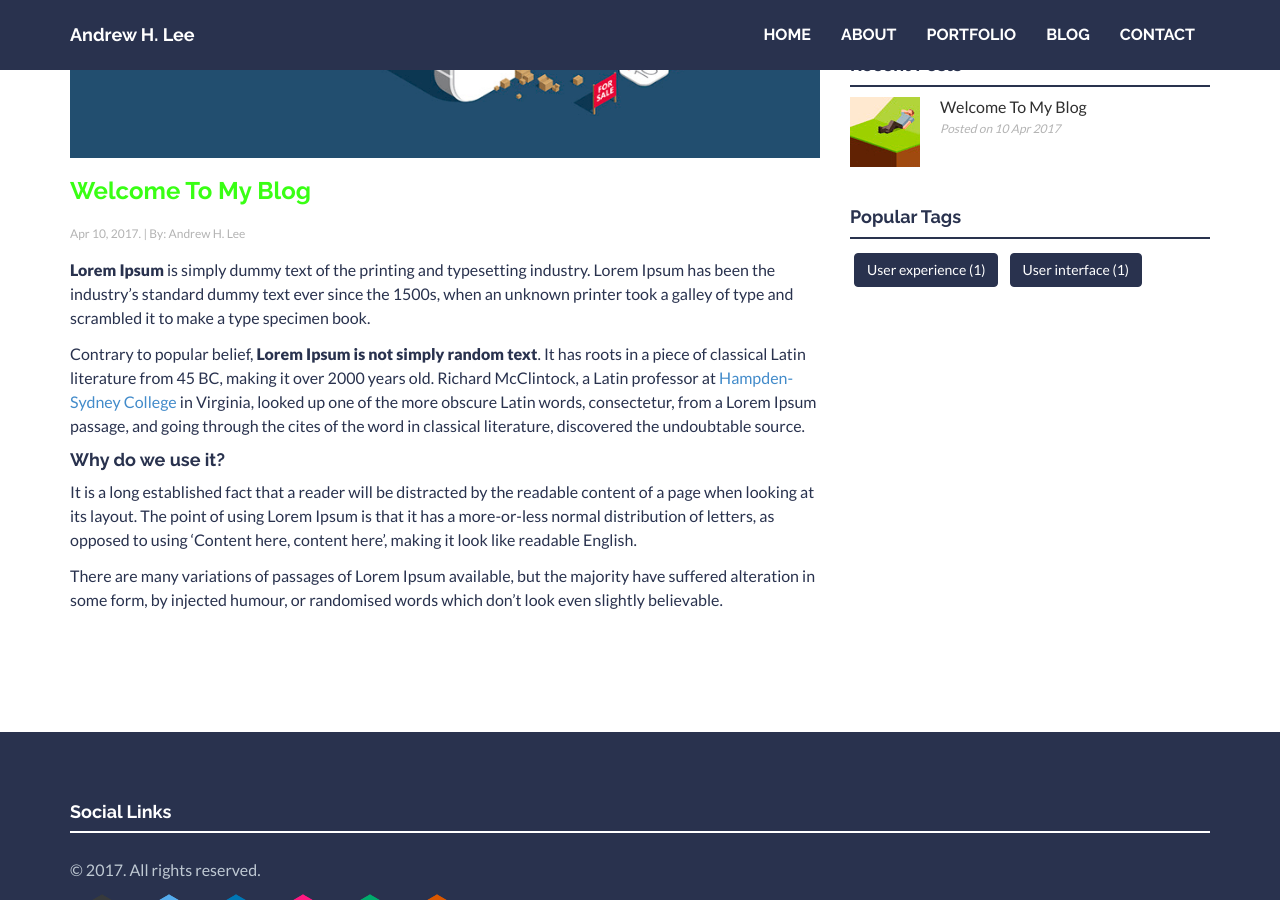
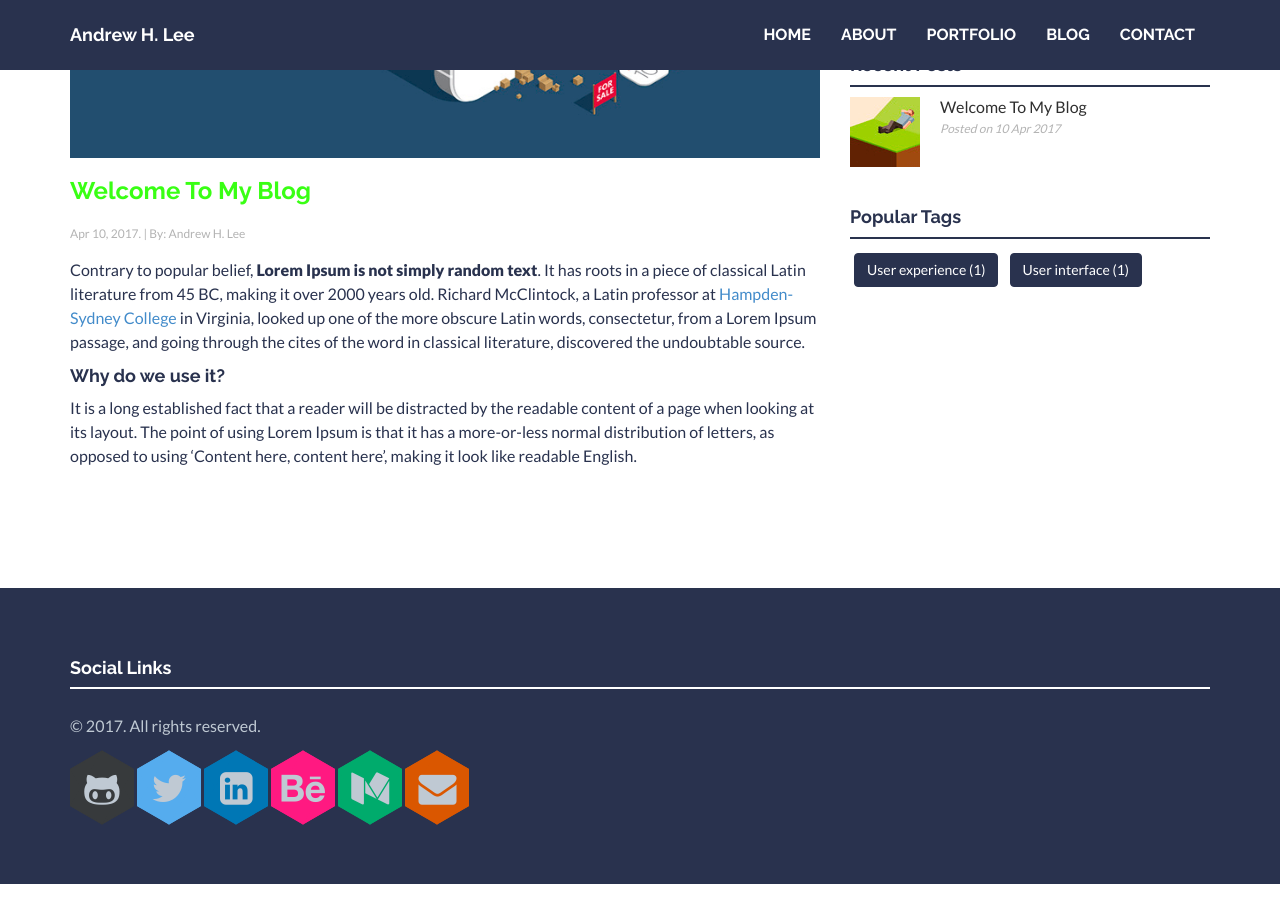
Before and after one commit to andrew-h-lee/andrew-h-lee.github.io, a Jekyll site: the page built from _posts/blog/2017-04-10-welcome-to-my-blog.md, in a window 1280 px wide and 900 px high, scrolled down 451 px. Built offline with Jekyll 4.4.1, drawn with Linux system fonts in a browser that asks for light colours; nearby versions of some CDN libraries.

Commit message:
Minor Change

```diff
--- a/_posts/blog/2017-04-10-welcome-to-my-blog.md
+++ b/_posts/blog/2017-04-10-welcome-to-my-blog.md
@@ -11,13 +11,9 @@ img: post01.png
 thumb: thumb01.png
 ---
 
-<b>Lorem Ipsum</b> is simply dummy text of the printing and typesetting industry. Lorem Ipsum has been the industry's standard dummy text ever since the 1500s, when an unknown printer took a galley of type and scrambled it to make a type specimen book.
-
 Contrary to popular belief, <b>Lorem Ipsum is not simply random text</b>. It has roots in a piece of classical Latin literature from 45 BC, making it over 2000 years old. Richard McClintock, a Latin professor at [Hampden-Sydney College][hampden] in Virginia, looked up one of the more obscure Latin words, consectetur, from a Lorem Ipsum passage, and going through the cites of the word in classical literature, discovered the undoubtable source.
 
 #### Why do we use it?
 It is a long established fact that a reader will be distracted by the readable content of a page when looking at its layout. The point of using Lorem Ipsum is that it has a more-or-less normal distribution of letters, as opposed to using 'Content here, content here', making it look like readable English.
 
-There are many variations of passages of Lorem Ipsum available, but the majority have suffered alteration in some form, by injected humour, or randomised words which don't look even slightly believable.
-
 [hampden]: https://github.com/jekyll/jekyll
```
